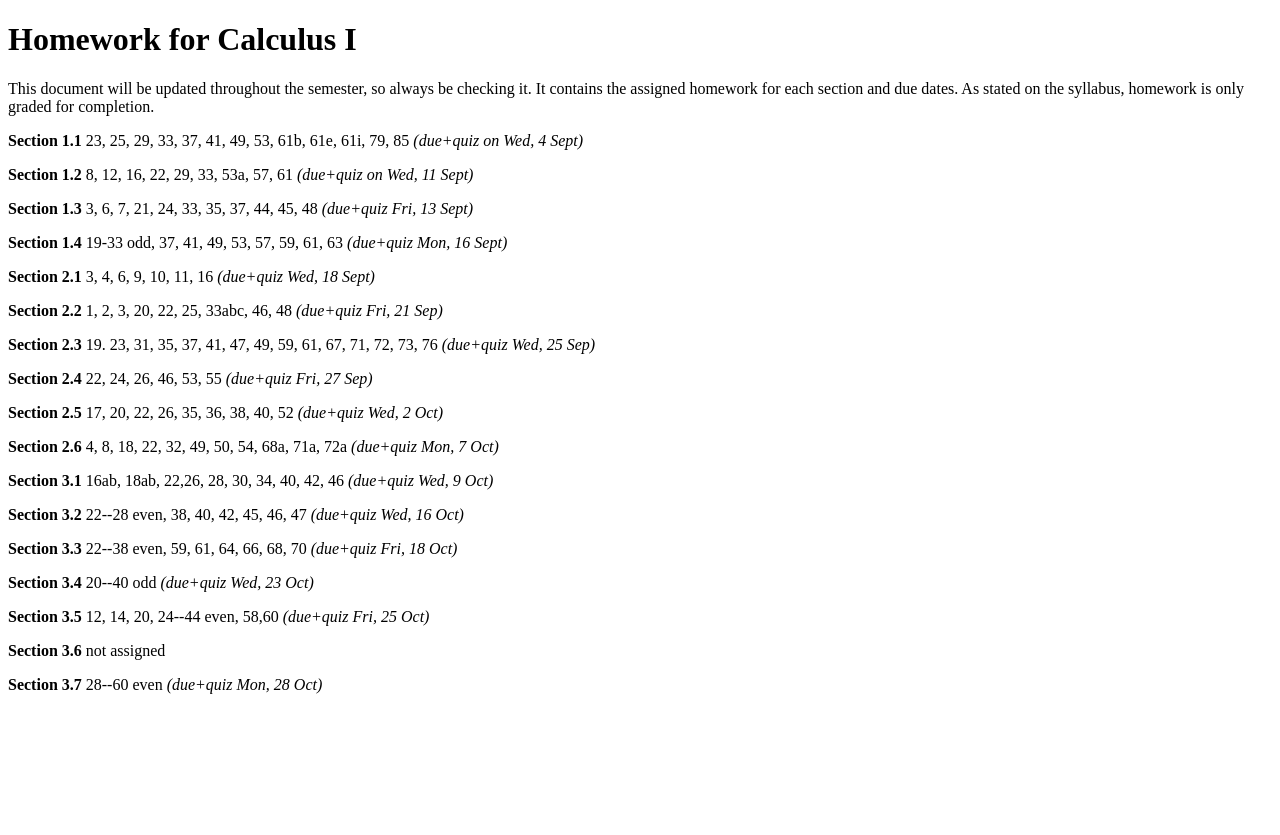
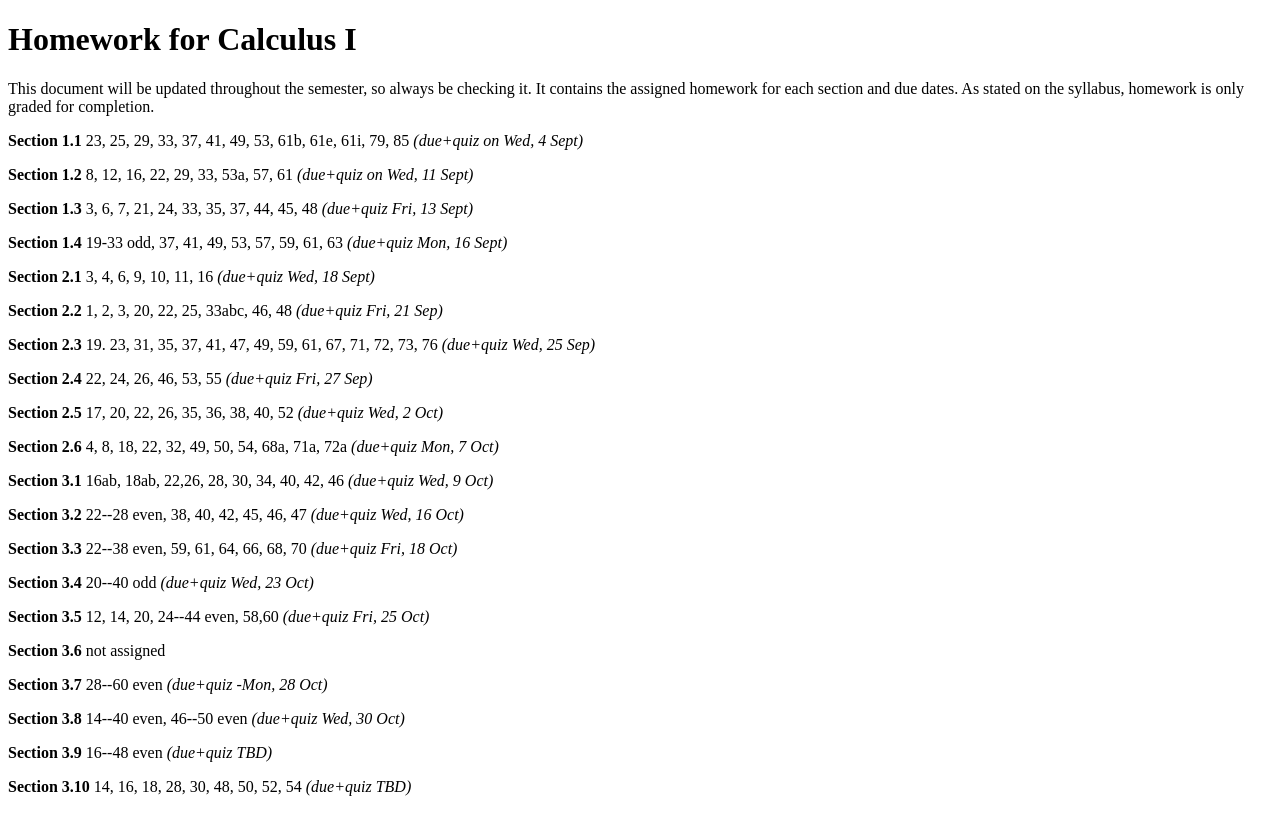
Before and after one commit to danielmichaelcicala/danielmichaelcicala.github.io, a Jekyll site: the page teaching/hw_calc02_f19.html, which Jekyll copies as it is, in a window 1280 px wide. Shown: the top 835 px of the page. Built offline with Jekyll 4.4.1, drawn with Linux system fonts in a browser that asks for light colours.

```diff
--- a/teaching/hw_calc02_f19.html
+++ b/teaching/hw_calc02_f19.html
@@ -16,25 +16,66 @@
 pandoc hw_calc02_f19.md -f markdown -t html -s -o hw_calc02_f19.html
 --->
 <p>This document will be updated throughout the semester, so always be checking it. It contains the assigned homework for each section and due dates. As stated on the syllabus, homework is only graded for completion.</p>
-<p><strong>Section 1.1</strong> 23, 25, 29, 33, 37, 41, 49, 53, 61b, 61e, 61i, 79, 85 <em>(due+quiz on Wed, 4 Sept)</em></p>
-<p><strong>Section 1.2</strong> 8, 12, 16, 22, 29, 33, 53a, 57, 61 <em>(due+quiz on Wed, 11 Sept)</em></p>
-<p><strong>Section 1.3</strong> 3, 6, 7, 21, 24, 33, 35, 37, 44, 45, 48 <em>(due+quiz Fri, 13 Sept)</em></p>
-<p><strong>Section 1.4</strong> 19-33 odd, 37, 41, 49, 53, 57, 59, 61, 63 <em>(due+quiz Mon, 16 Sept)</em></p>
-<p><strong>Section 2.1</strong> 3, 4, 6, 9, 10, 11, 16 <em>(due+quiz Wed, 18 Sept)</em></p>
-<p><strong>Section 2.2</strong> 1, 2, 3, 20, 22, 25, 33abc, 46, 48 <em>(due+quiz Fri, 21 Sep)</em></p>
-<p><strong>Section 2.3</strong> 19. 23, 31, 35, 37, 41, 47, 49, 59, 61, 67, 71, 72, 73, 76 <em>(due+quiz Wed, 25 Sep)</em></p>
-<p><strong>Section 2.4</strong> 22, 24, 26, 46, 53, 55 <em>(due+quiz Fri, 27 Sep)</em></p>
-<p><strong>Section 2.5</strong> 17, 20, 22, 26, 35, 36, 38, 40, 52 <em>(due+quiz Wed, 2 Oct)</em></p>
-<p><strong>Section 2.6</strong> 4, 8, 18, 22, 32, 49, 50, 54, 68a, 71a, 72a <em>(due+quiz Mon, 7 Oct)</em></p>
-<p><strong>Section 3.1</strong> 16ab, 18ab, 22,26, 28, 30,
-  34, 40, 42, 46 <em>(due+quiz Wed, 9 Oct)</em></p>
-<p><strong>Section 3.2</strong> 22--28 even, 38, 40, 42, 45, 46, 47 <em>(due+quiz Wed, 16 Oct)</em></p>
-<p><strong>Section 3.3</strong> 22--38 even, 59, 61, 64, 66,
-				68, 70 <em>(due+quiz Fri, 18 Oct)</em></p>
-<p><strong>Section 3.4</strong> 20--40 odd <em> (due+quiz Wed, 23 Oct)</em></p>
-<p><strong>Section 3.5</strong> 12, 14, 20, 24--44 even, 58,60  <em>(due+quiz Fri,
-				25 Oct)</em></p>
-<p><strong>Section 3.6</strong> not assigned </p>
-<p><strong>Section 3.7</strong> 28--60 even <em>(due+quiz Mon, 28 Oct)</em></p>
+<p><strong>Section 1.1</strong>
+  23, 25, 29, 33, 37, 41, 49, 53, 61b, 61e, 61i, 79, 85
+  <em>(due+quiz on Wed, 4 Sept)</em></p>
+<p><strong>Section 1.2</strong>
+  8, 12, 16, 22, 29, 33, 53a, 57, 61
+  <em>(due+quiz on Wed, 11 Sept)</em></p>
+<p><strong>Section 1.3</strong>
+  3, 6, 7, 21, 24, 33, 35, 37, 44, 45, 48
+  <em>(due+quiz Fri, 13 Sept)</em></p>
+<p><strong>Section 1.4</strong>
+  19-33 odd, 37, 41, 49, 53, 57, 59, 61, 63
+  <em>(due+quiz Mon, 16 Sept)</em></p>
+<p><strong>Section 2.1</strong>
+  3, 4, 6, 9, 10, 11, 16
+  <em>(due+quiz Wed, 18 Sept)</em></p>
+<p><strong>Section 2.2</strong>
+  1, 2, 3, 20, 22, 25, 33abc, 46, 48
+  <em>(due+quiz Fri, 21 Sep)</em></p>
+<p><strong>Section 2.3</strong>
+  19. 23, 31, 35, 37, 41, 47, 49, 59, 61, 67, 71, 72, 73, 76
+  <em>(due+quiz Wed, 25 Sep)</em></p>
+<p><strong>Section 2.4</strong>
+  22, 24, 26, 46, 53, 55
+  <em>(due+quiz Fri, 27 Sep)</em></p>
+<p><strong>Section 2.5</strong>
+  17, 20, 22, 26, 35, 36, 38, 40, 52
+  <em>(due+quiz Wed, 2 Oct)</em></p>
+<p><strong>Section 2.6</strong>
+  4, 8, 18, 22, 32, 49, 50, 54, 68a, 71a, 72a
+  <em>(due+quiz Mon, 7 Oct)</em></p>
+<p><strong>Section 3.1</strong>
+  16ab, 18ab, 22,26, 28, 30, 34, 40, 42, 46
+  <em>(due+quiz Wed, 9 Oct)</em></p>
+<p><strong>Section 3.2</strong>
+  22--28 even, 38, 40, 42, 45, 46, 47
+  <em>(due+quiz Wed, 16 Oct)</em></p>
+<p><strong>Section 3.3</strong>
+  22--38 even, 59, 61, 64, 66, 68, 70
+  <em>(due+quiz Fri, 18 Oct)</em></p>
+<p><strong>Section 3.4</strong>
+  20--40 odd
+  <em> (due+quiz Wed, 23 Oct)</em></p>
+<p><strong>Section 3.5</strong>
+  12, 14, 20, 24--44 even, 58,60
+  <em>(due+quiz Fri, 25 Oct)</em></p>
+<p><strong>Section 3.6</strong>
+  not assigned </p>
+<p><strong>Section 3.7</strong>
+  28--60 even
+  <em>(due+quiz -Mon, 28 Oct)</em></p>
+<p><strong>Section 3.8</strong>
+  14--40 even, 46--50 even
+  <em>(due+quiz Wed, 30 Oct)</em></p>
+<p><strong>Section 3.9</strong>
+  16--48 even
+  <em>(due+quiz TBD)</em></p>
+<p><strong>Section 3.10</strong>
+  14, 16, 18, 28, 30, 48, 50, 52, 54
+  <em>(due+quiz TBD)</em></p>
+
+
 </body>
 </html>
```
Also changed, not shown: teaching/hw_calc07_f19.html (+52 -15 lines), teaching/hw_stat_f19.html (+34 -11 lines), teaching/index.html (+12 -4 lines), 3 other files.
